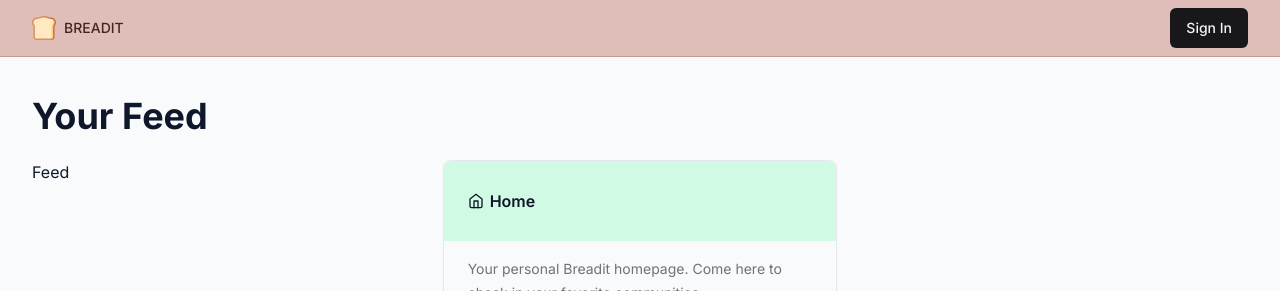
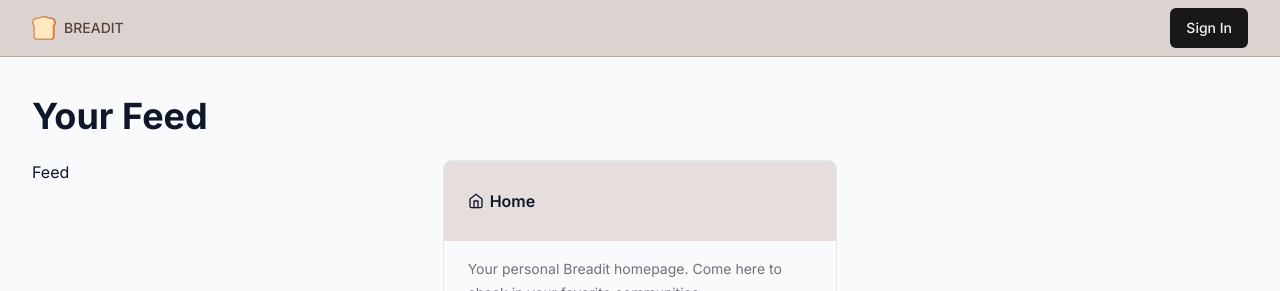
Before and after one commit to putraa22/breadit, a Next.js app: page / in a window 1280 px wide. Shown: the top 291 px of the page. Built offline with nearby package versions, Linux system fonts and the light colour scheme; no server answers.

Commit message:
update colors

```diff
--- a/src/app/page.tsx
+++ b/src/app/page.tsx
@@ -12,7 +12,7 @@ export default function Home() {
 
         {/* Subreddit Info */}
         <div className="overflow-hidden h-fit rounded-lg border border-gray-200 order-first md:order-last ">
-          <div className="bg-emerald-100 px-6 py-4">
+          <div className="bg-[#E5DEDC] px-6 py-4">
             <p className="font-semibold py-3 flex items-center gap-1.5 ">
               <HomeIcon className="w-4 h-4" />
               Home
--- a/src/components/Navbar.tsx
+++ b/src/components/Navbar.tsx
@@ -8,12 +8,12 @@ import UserAccountNav from "./UserAccountNav";
 const Navbar = async () => {
   const session = await getServerSession(authOptions);
   return (
-    <div className="fixed top-0 inset-x-0 h-fit bg-[#DFBEB9] border-b border-[#CC978F] z-10 py-2">
+    <div className="fixed top-0 inset-x-0 h-fit bg-[#DCD3D0] border-b border-[#BAA7A1] z-10 py-2">
       <div className="container max-w-7xl h-full mx-auto flex items-center justify-between gap-2 ">
         {/* Logo */}
         <Link href="/" className="flex items-center gap-2">
           <Icons.logo className="h-8 w-8 sm:h-6 sm:w-6" />
-          <p className="hidden text-[#462520] text-sm font-medium md:block uppercase">
+          <p className="hidden text-[#53433C] text-sm font-medium md:block uppercase">
             Breadit
           </p>
         </Link>
```
